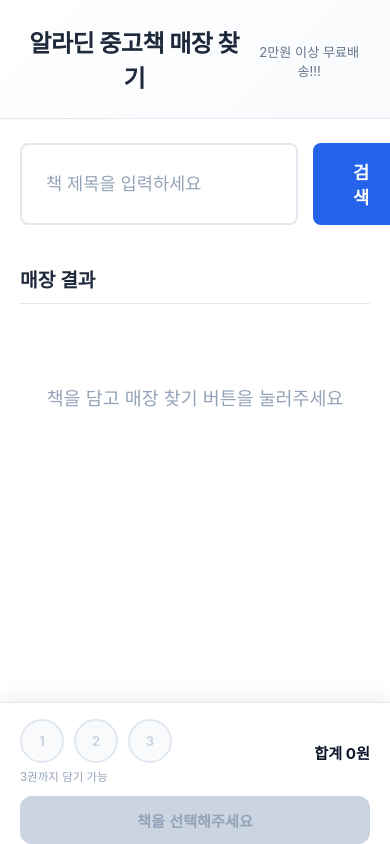
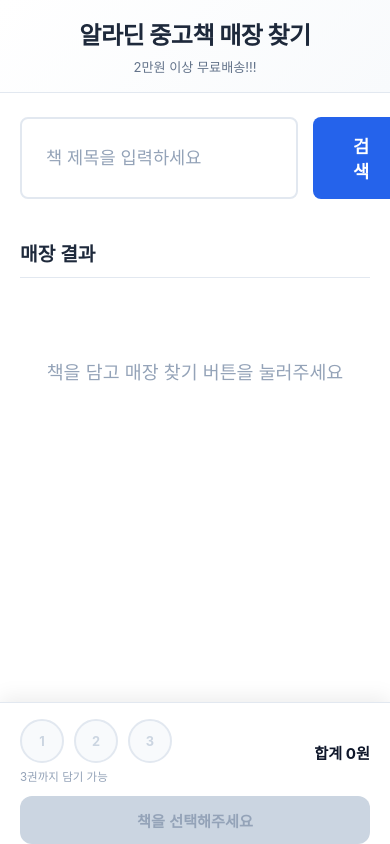
Before and after one commit to omokpark/aladin-used-book-finder, a website: page frontend/index.html in a window 390 px wide. Drawn offline with Linux system fonts and the light colour scheme.

Commit message:
fix: 모바일 헤더 서브타이틀 줄바꿈 적용

```diff
--- a/frontend/css/style.css
+++ b/frontend/css/style.css
@@ -1054,10 +1054,12 @@
   }
 
   header {
-    padding: 24px 20px;
+    padding: 16px 20px;
     display: flex;
+    flex-direction: column;
     align-items: center;
     justify-content: center;
+    gap: 2px;
   }
 
   header h1 {
```
